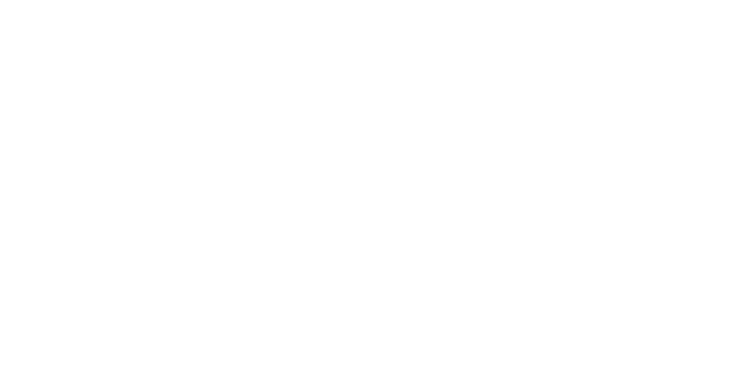
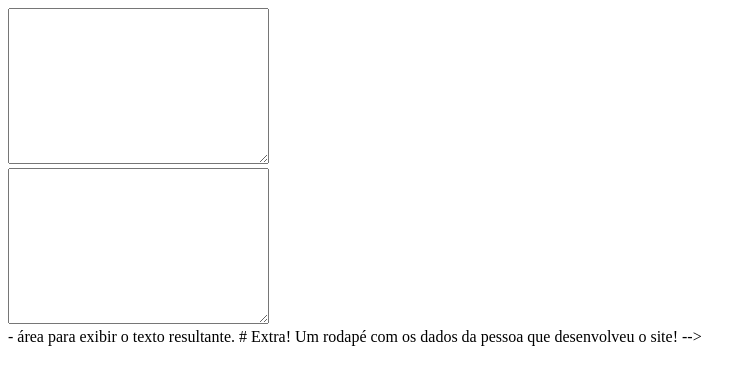
Before and after one commit to Andre-Moraes-Pgr/challengeonedecodificador3, a plain HTML site: page index.html in a window 1280 px wide. Shown: the whole page, without its empty margins (0-756 px from the left). Drawn offline with Linux system fonts and the light colour scheme.

Commit message:
Criando os arquivos css e js

```diff
--- a/index.html
+++ b/index.html
@@ -4,9 +4,31 @@
     <meta charset="UTF-8">
     <meta http-equiv="X-UA-Compatible" content="IE=edge">
     <meta name="viewport" content="width=device-width, initial-scale=1.0">
+    <!-- - Título do seu site -->
     <title>Codificador</title>
 </head>
+
+    <!-- campo para o texto que vai ser criptografado/descriptografado-->
+
+    <section>
+        <textarea name="" id="" cols="30" rows="10"></textarea>
+    </section>
+
+    <section>
+        <textarea name="" id="" cols="30" rows="10"></textarea>
+    </section>
+
+<!-- botões para fazer a criptografia/descriptografia -->
+- área para exibir o texto resultante.
+
+# Extra!
+Um rodapé com os dados da pessoa que desenvolveu o site! -->
+
 <body>
+
+    <main>
+
+    </main>
 
 </body>
 </html>
```
Also changed, not shown: script.js (added), style.css (added).
